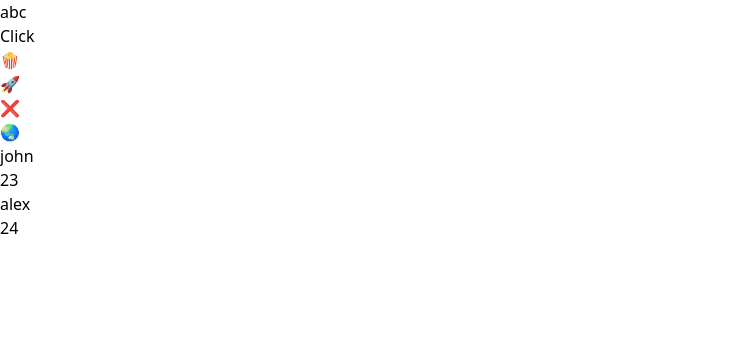
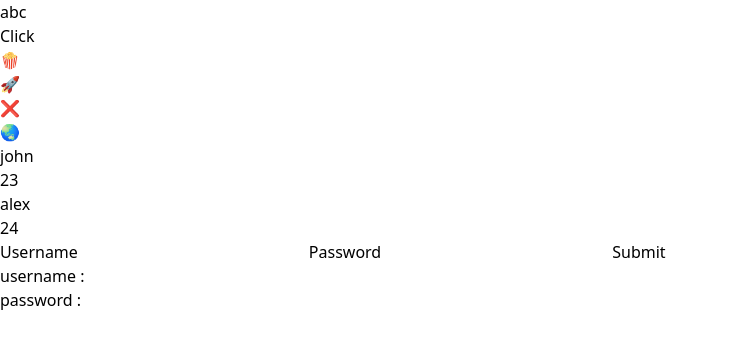
Before and after one commit to riteshpatidar08/react-techno-batch-2, a React (Vite) app: page / in a window 1280 px wide. Shown: the top 344 px of the page, without its empty margins (0-729 px from the left). Built offline with nearby package versions, Linux system fonts and the light colour scheme.

Commit message:
updated till form

```diff
--- a/src/App.jsx
+++ b/src/App.jsx
@@ -1,6 +1,7 @@
 import Button from './Button';
 import { useState } from 'react';
 import List from './components/List'
+import Form from './components/Form';
 function App() {
 
   const [firstName,setFirstName] = useState('abc')
@@ -15,6 +16,7 @@
       <p>{firstName}</p>
      <button onClick={handleClick} className='bg-blue-500 py-2 px-6 rounded-md m-2 text-white'>Click</button>
      <List/>
+     <Form/>
     </div>
   );
 }
--- /dev/null
+++ b/src/components/Form.jsx
@@ -0,0 +1,26 @@
+import React from 'react';
+import { useState } from 'react';
+function Form() {
+  const [username, setUsername] = useState('');
+  const [password, setPassword] = useState('');
+
+  const handleUsernameChange = (event) => {
+    setUsername(event.target.value);
+  };
+
+  return (
+    <div>
+      <form>
+        <label>Username</label>
+        <input onChange={handleUsernameChange} type="text" />
+        <label>Password</label>
+        <input onChange={(e) => setPassword(e.target.value)} type="password" />
+        <button type="submit">Submit</button>
+      </form>
+      <p> username : {username}</p>
+      <p>password :{password}</p>
+    </div>
+  );
+}
+
+export default Form;
```
